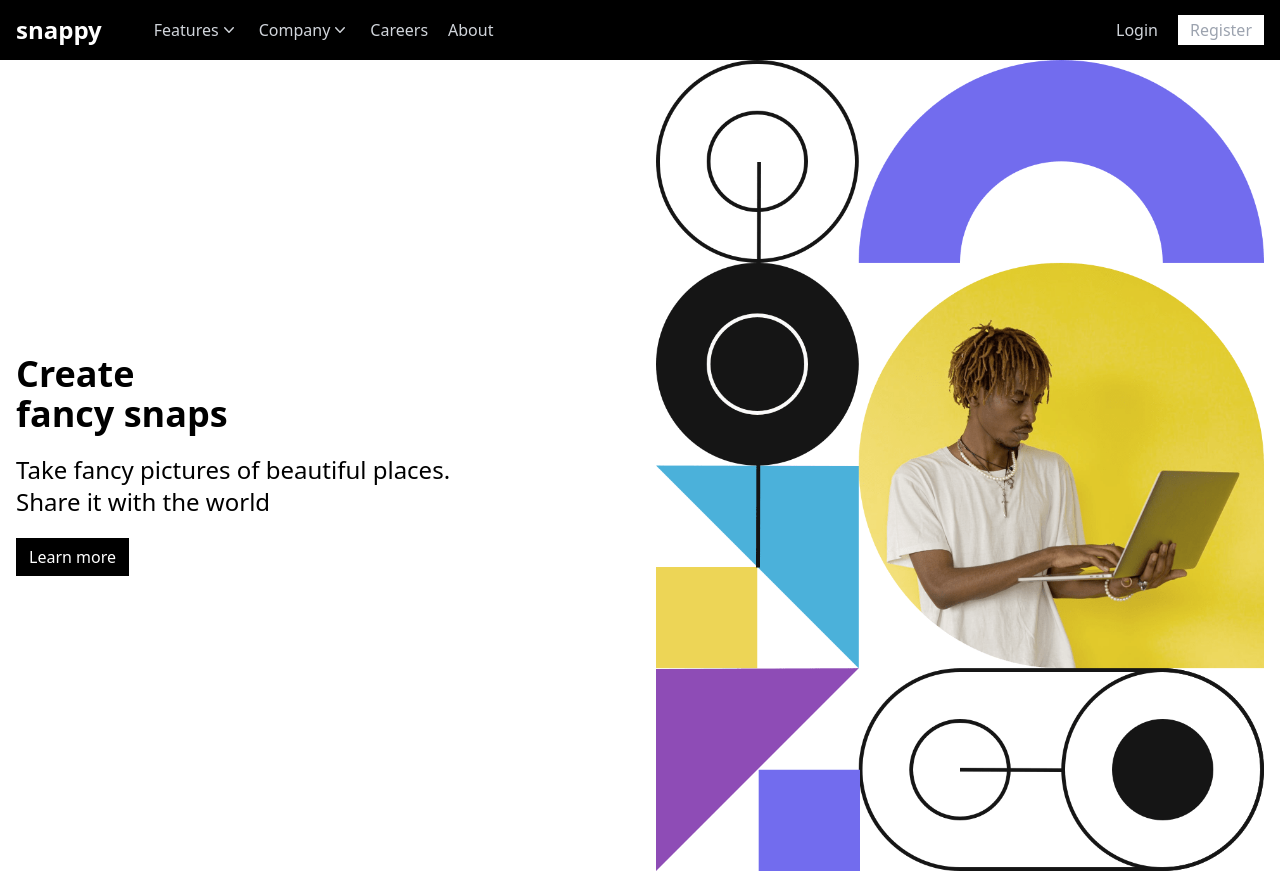
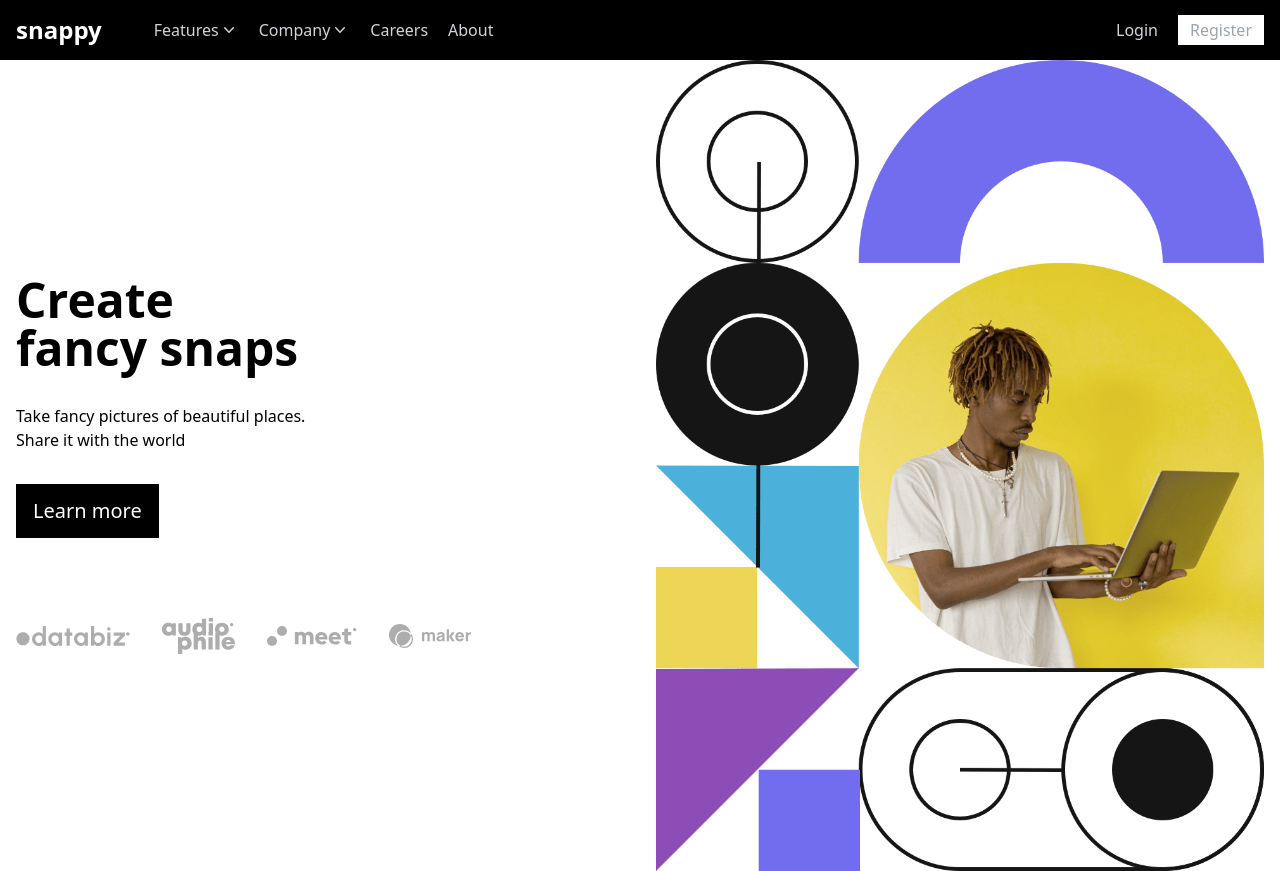
Before and after one commit to Obitrim/snappy, a Next.js app: page / in a window 1280 px wide. Built offline with nearby package versions, Linux system fonts and the light colour scheme.

Commit message:
feat: add sponsors

```diff
--- a/src/features/landing/HomeBanner.landing.tsx
+++ b/src/features/landing/HomeBanner.landing.tsx
@@ -9,28 +9,66 @@ const HomeBanner = () => {
     <section>
       <AppContainer
         className={clsx(
-          "flex items-center gap-8 ",
+          "items-center gap-8 md:flex ",
           "min-h-[length:calc(100vh-var(--header-h))]"
         )}
       >
         {/* left side */}
-        <div className={clsx("flex-1")}>
-          <h1 className={clsx("text-4xl font-bold")}>
+        <div className={clsx("flex-1 py-20 md:py-0")}>
+          <h1 className={clsx("text-5xl font-bold")}>
             Create <br /> fancy snaps
           </h1>
-          <p className="my-5 text-2xl">
+          <p className="my-8 text-base">
             Take fancy pictures of beautiful places. <br /> Share it with the
             world
           </p>
-          <BaseButton text="Learn more" />
+          <BaseButton
+            text="Learn more"
+            className="text-xl font-medium"
+            size="large"
+          />
+
+          <div className={clsx("mt-20", "flex flex-wrap items-center gap-8")}>
+            <Image
+              alt="sponsors"
+              width={114}
+              height={20}
+              src="/images/client-databiz.svg"
+            />
+            <Image
+              alt="sponsors"
+              width={73}
+              height={33}
+              src="/images/client-audiophile.svg"
+            />
+            <Image
+              alt="sponsors"
+              width={90}
+              height={20}
+              src="/images/client-meet.svg"
+            />
+            <Image
+              alt="sponsors"
+              width={83}
+              height={24}
+              src="/images/client-maker.svg"
+            />
+          </div>
         </div>
         {/* right side */}
-        <div className="flex-1">
+        <div className="hidden flex-1 md:block">
           <Image
-            // className="w-full"
             src="/images/image-hero-desktop.png"
             height={1280}
             width={960}
+            alt="banner"
+          />
+        </div>
+        <div className="md:hidden">
+          <Image
+            src="/images/image-hero-mobile.png"
+            height={564}
+            width={750}
             alt="banner"
           />
         </div>
```
